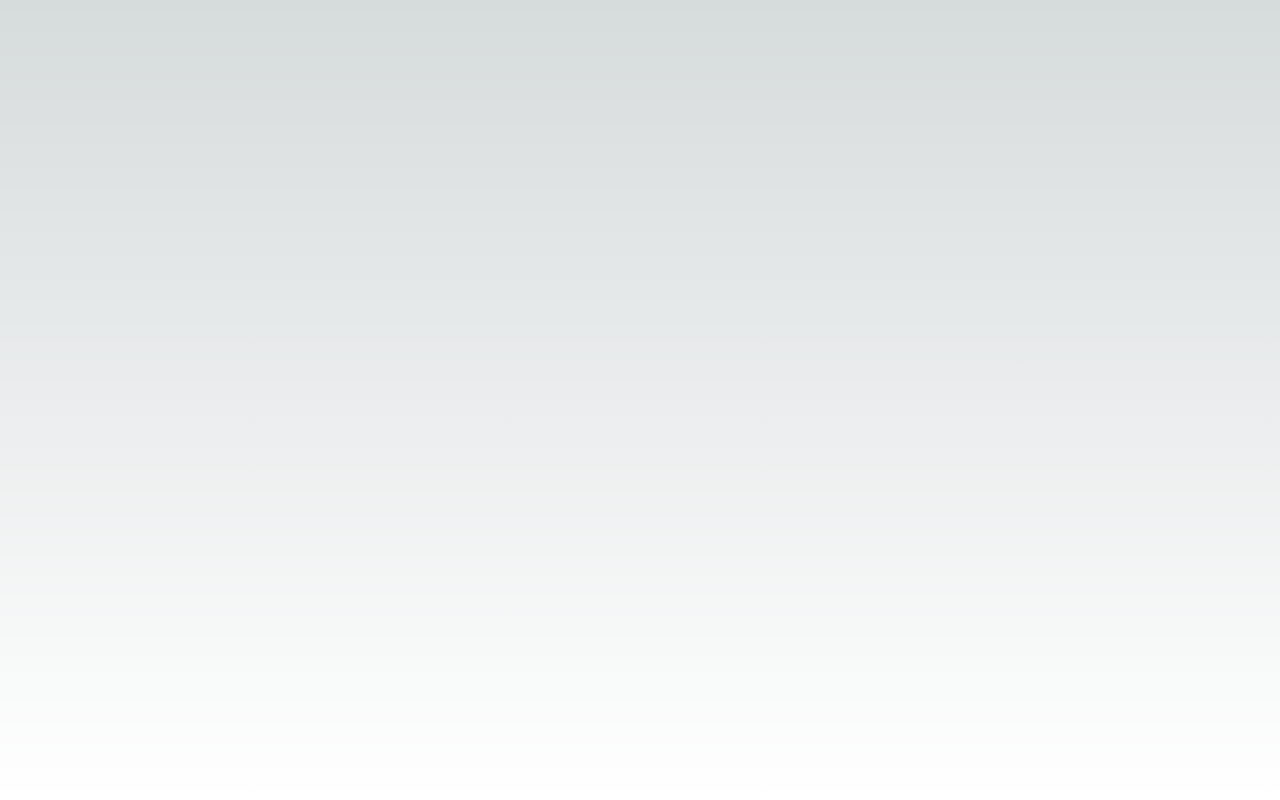
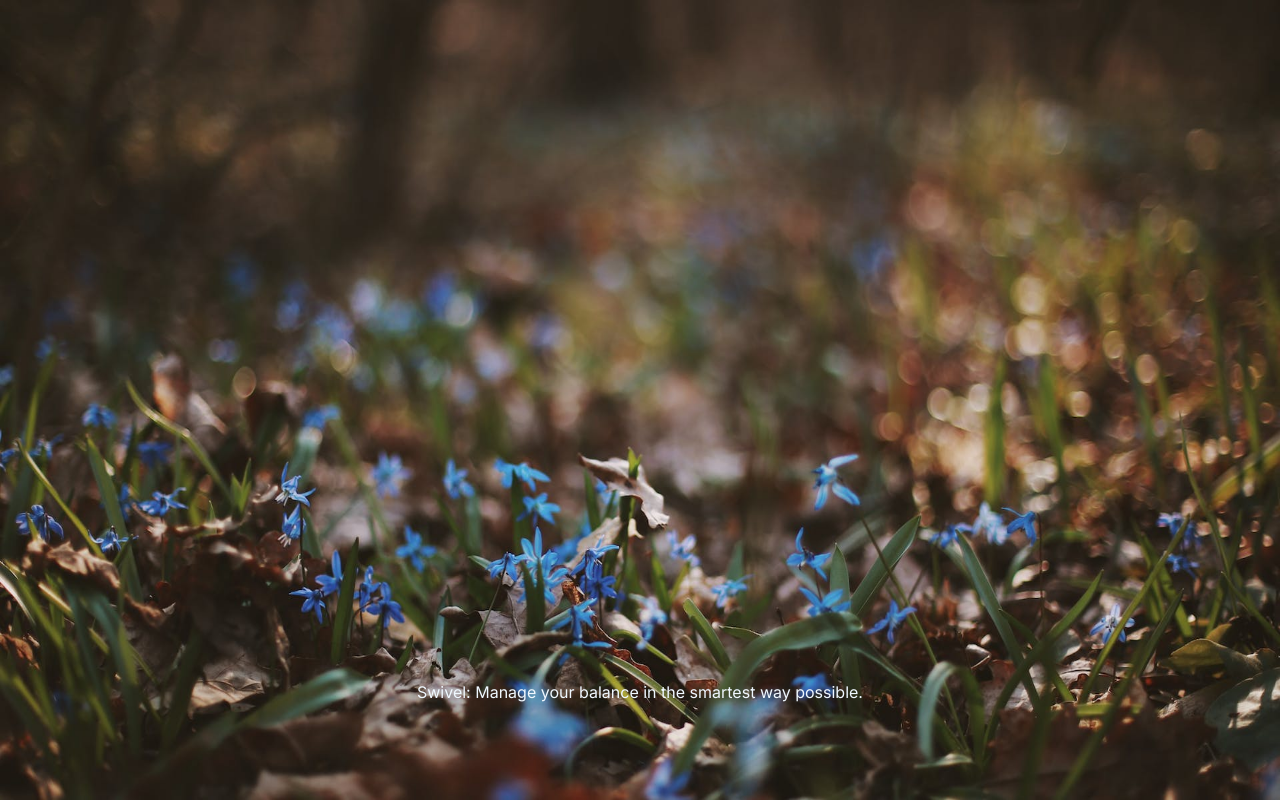
Before and after one commit to Kaikei-e/Swivel, a Next.js app in the folder frontend/swivel/: page / in a window 1280 px wide. Built offline with nearby package versions, Linux system fonts and the light colour scheme.

Commit message:
Making the landing page

```diff
--- a/frontend/swivel/app/page.module.css
+++ b/frontend/swivel/app/page.module.css
@@ -18,7 +18,11 @@
   font-family: var(--font-mono);
 }
 
-.description a {
+.appStatement {
+  color: aliceblue;
+}
+
+/* .description a {
   display: flex;
   justify-content: center;
   align-items: center;
@@ -32,7 +36,13 @@
   background-color: rgba(var(--callout-rgb), 0.5);
   border: 1px solid rgba(var(--callout-border-rgb), 0.3);
   border-radius: var(--border-radius);
-}
+} */
+
+/* .wallpaper {
+  position: absolute;
+  background-image: url('/public/wallpaper.jpg');
+  background-size: cover;
+} */
 
 .code {
   font-weight: 700;
@@ -51,7 +61,9 @@
   border-radius: var(--border-radius);
   background: rgba(var(--card-rgb), 0);
   border: 1px solid rgba(var(--card-border-rgb), 0);
-  transition: background 200ms, border 200ms;
+  transition:
+    background 200ms,
+    border 200ms;
 }
 
 .card span {
@@ -97,7 +109,7 @@
 
 .center::before,
 .center::after {
-  content: '';
+  content: "";
   left: 50%;
   position: absolute;
   filter: blur(45px);
--- a/frontend/swivel/app/page.tsx
+++ b/frontend/swivel/app/page.tsx
@@ -1,11 +1,21 @@
-import Image from 'next/image'
-import styles from './page.module.css'
+import Image from "next/image";
+import styles from "./page.module.css";
 
 export default function Home() {
   return (
     <main className={styles.main}>
-      <div className={styles.description}>
+      <div className="-z-50">
+        <Image
+          src={"/flower_bells.jpg"}
+          alt={"blue small blowers on the ground"}
+          fill
+          quality={100}
+          sizes="100vw"
+        />
+      </div>
+      <div className={styles.appStatement}>
+        <p>Swivel: Manage your balance in the smartest way possible.</p>
       </div>
     </main>
-  )
+  );
 }
```
Also changed, not shown: frontend/swivel/app/layout.tsx (+9 -9 lines), frontend/swivel/public/flower_bells.jpg (added).
